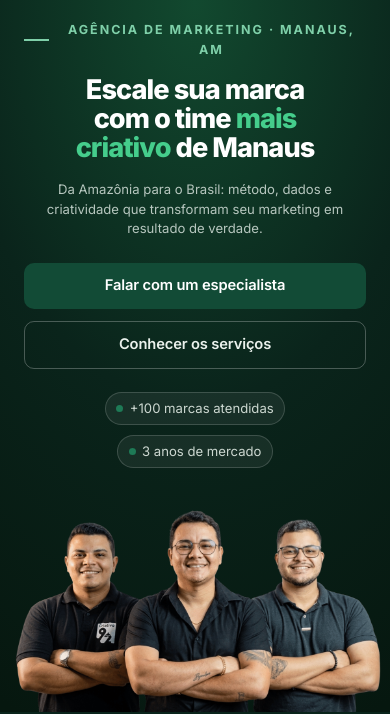
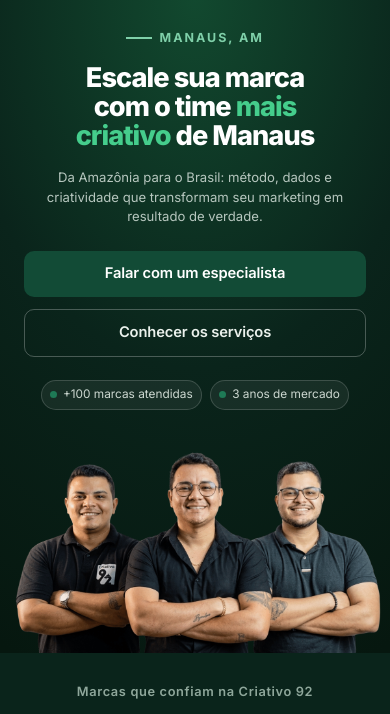
Before and after one commit to KhronusxD/criativo92, an Astro site: page /light in a window 390 px wide. Shown: the part 60-774 px from the top of the page. Built offline with nearby package versions, Linux system fonts and the light colour scheme; Astro itself is replaced by a stand-in of ours.

Commit message:
fix(light/mobile): eyebrow só 'Manaus, AM' + badges lado a lado no hero

```diff
--- a/src/pages/light.astro
+++ b/src/pages/light.astro
@@ -143,7 +143,7 @@ const icons = {
     <section class="hero">
       <div class="container hero__inner">
         <div class="hero__col">
-          <span class="eyebrow" data-reveal>Agência de marketing · Manaus, AM</span>
+          <span class="eyebrow" data-reveal><span class="hero__eyebrow-full">Agência de marketing · </span>Manaus, AM</span>
           <h1 class="display hero__title" data-reveal data-reveal-delay="1">
             Escale sua marca com o time <span class="accent">mais criativo</span> de Manaus
           </h1>
@@ -730,7 +730,9 @@ const icons = {
     .hero__lead { margin-left: auto; margin-right: auto; max-width: 42ch; }
     .hero__cta { justify-content: center; flex-wrap: wrap; }
     .hero__cta .btn { flex: 1 1 auto; justify-content: center; }
-    .hero__badges { justify-content: center; }
+    .hero__eyebrow-full { display: none; }
+    .hero__badges { justify-content: center; flex-wrap: nowrap; gap: 0.5rem; }
+    .hero__badges .badge { font-size: 0.74rem; padding: 0.4em 0.7em; white-space: nowrap; }
     .hero__photo { display: block; position: relative; right: auto; bottom: auto; width: 100%; max-width: 580px; margin: 0.5rem auto 0; z-index: 1; }
   }
 
```
